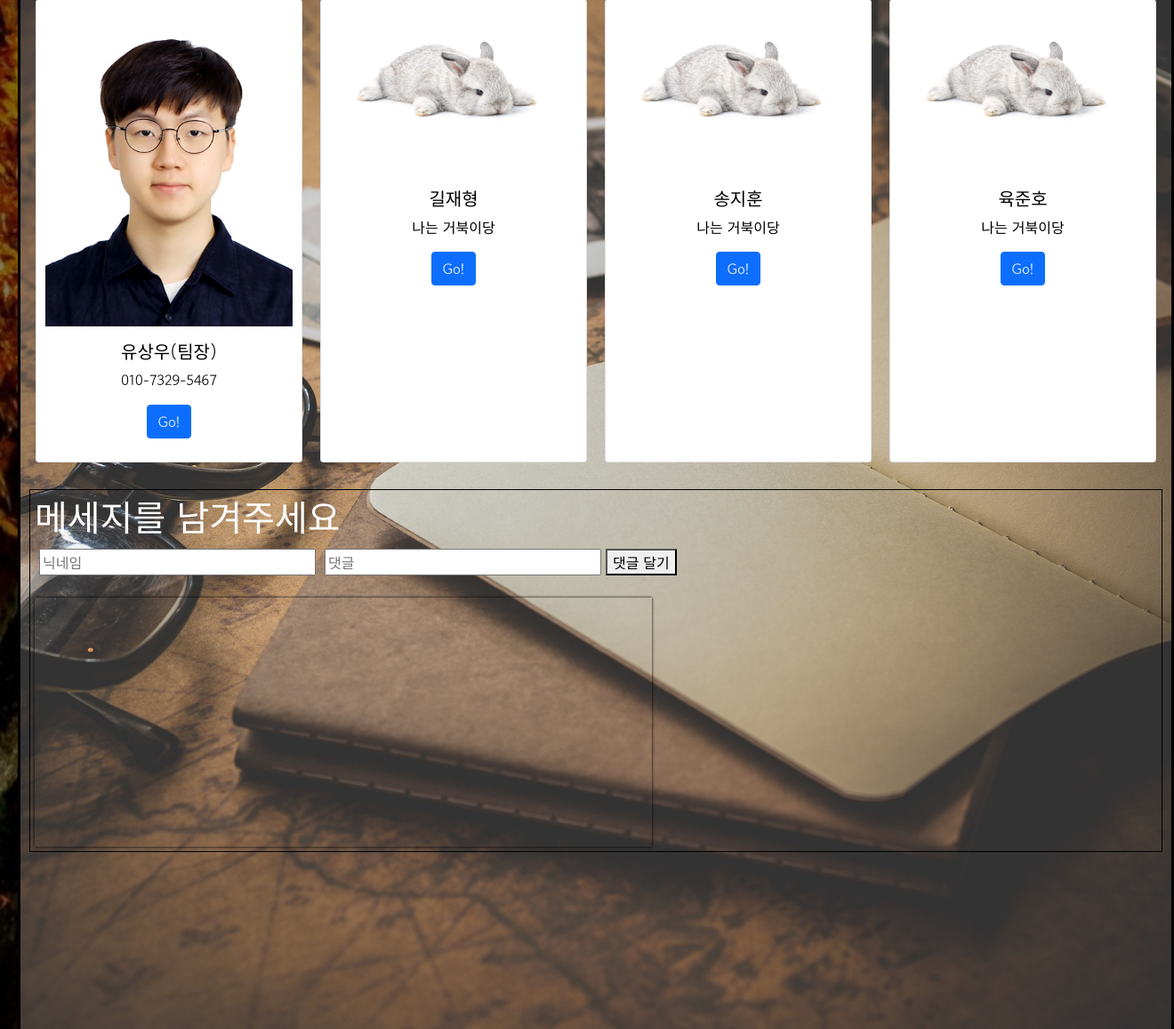
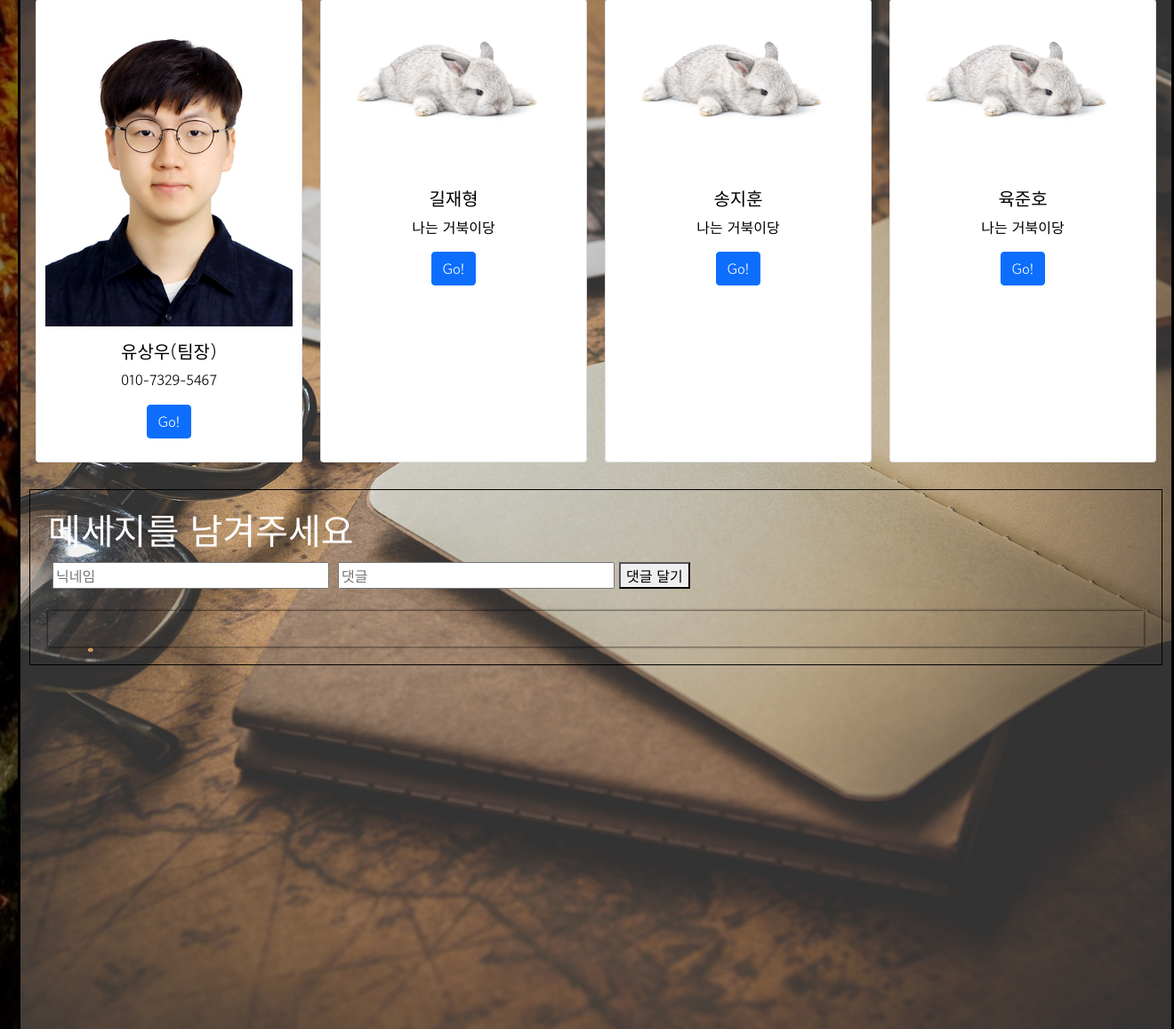
Before and after one commit to Mrgil0/FourGlass, a Flask app: page / in a window 1320 px wide. Shown: the part 124-1281 px from the top of the page at 89% size. Run offline with Flask 2, Linux system fonts and the light colour scheme; data that the repository does not hold is empty.

Commit message:
css 변경 및 삭제 버튼 추가

```diff
--- a/FourGlass/static/css/mainpage.css
+++ b/FourGlass/static/css/mainpage.css
@@ -111,7 +111,7 @@ h1.sixth:hover:after {
 .commentForm {
     border: 1px solid black;
     margin: 10px;
-    padding: 5px;
+    padding: 20px;
 }
 
 
@@ -120,11 +120,13 @@ h1.sixth:hover:after {
     margin-top: 20px;
     box-shadow: 0px 0px 3px 0px black;
     padding: 20px;
-    width: 55%;
-    height: 280px;
 
     overflow: auto;
     word-break: break-all;
+}
+
+.commentteb > .card {
+    width: 95%;
 }
 
 /*.myphoto {*/
--- a/FourGlass/static/js/comment.js
+++ b/FourGlass/static/js/comment.js
@@ -1,4 +1,4 @@
-src="https://code.jquery.com/jquery-3.4.1.js"
+src = "https://code.jquery.com/jquery-3.4.1.js"
 $(document).ready(function () {
     set_temp()
     show_comment()
@@ -62,6 +62,7 @@ function show_comment() {
                                                     <p><span style="color: #7140dd">닉네임:</span> ${name}</p>
                                                     <footer class="blockquote-footer">${comment}
                                                     <hr></footer>
+                                                    <button id="delbtn" className="card-link">삭제</a>
                                                 </blockquote>
                                             </div>
                                         </div>`
--- a/FourGlass/templates/mainpage.html
+++ b/FourGlass/templates/mainpage.html
@@ -76,7 +76,6 @@
             </div>
         </div>
     </div>
-
 </body>
 
 </html>
```
